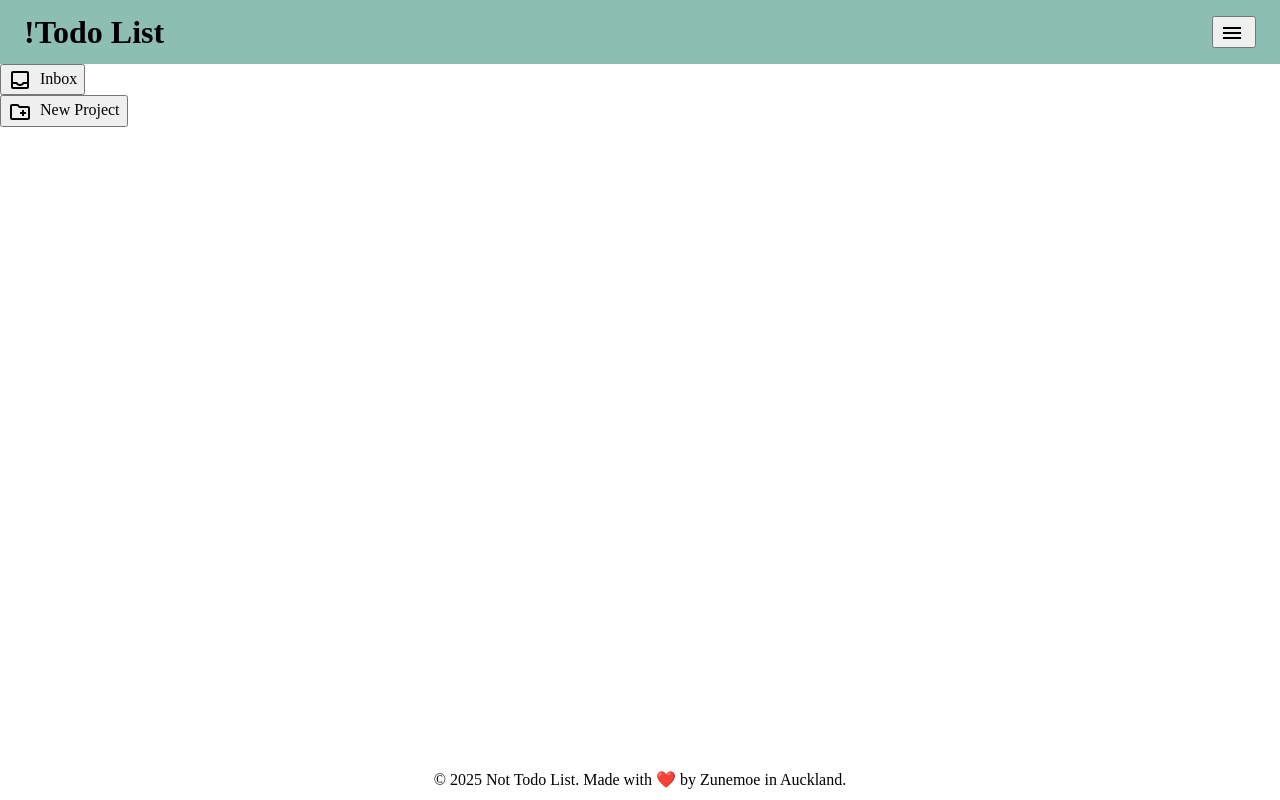
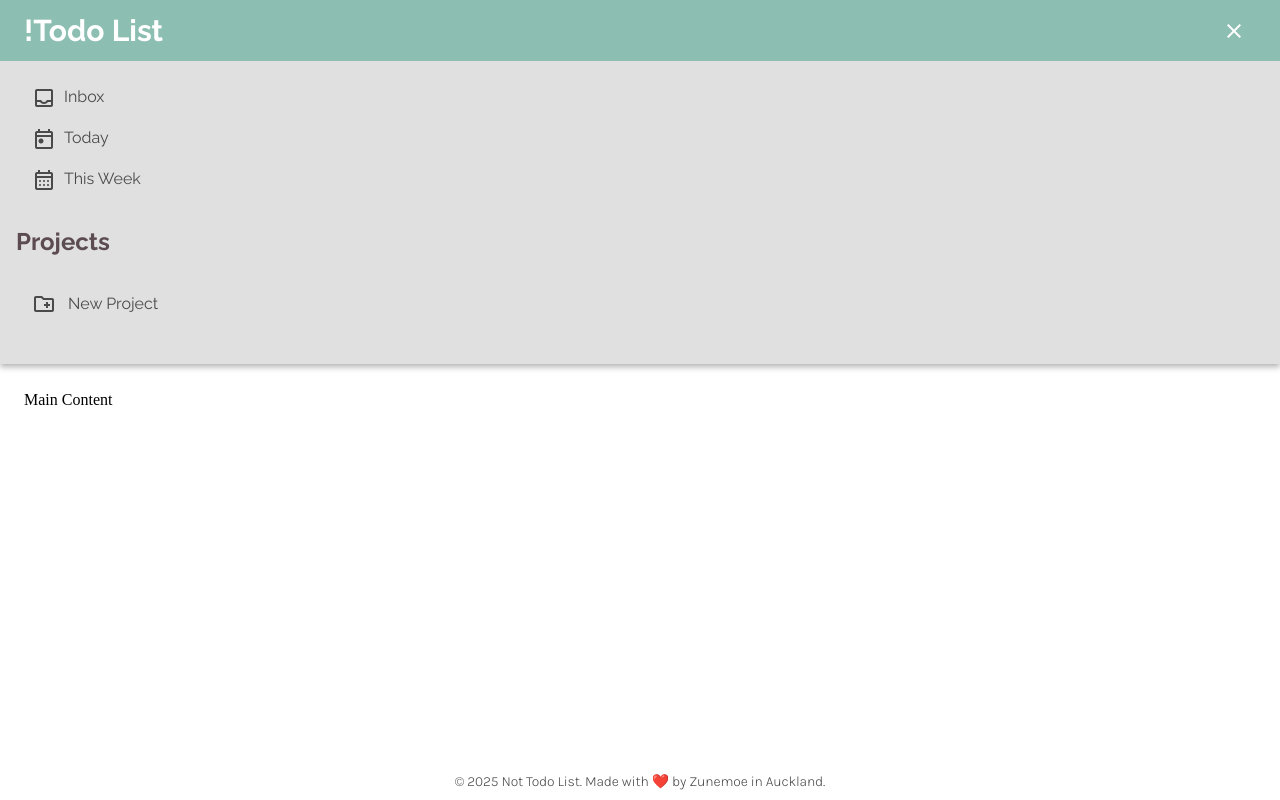
Before and after one commit to zunemoe/top-todo-list, a website built with webpack: page src/template.html in a window 1280 px wide. Both pictures are taken after a click on the button "menu". Built offline with nearby package versions, Linux system fonts and the light colour scheme.

Commit message:
style header and sidebar

```diff
--- /dev/null
+++ b/src/styles/components/footer.css
@@ -0,0 +1,7 @@
+footer {
+    font-family: var(--font-family-secondary);
+    font-size: var(--font-size-xs);
+    font-weight: var(--font-weight-light);
+    letter-spacing: var(--letter-spacing-tight);
+    color: var(--color-gray-dark);
+}
--- /dev/null
+++ b/src/styles/components/header.css
@@ -0,0 +1,29 @@
+header {
+    background-color: var(--color-green);
+    font-family: var(--font-family-primary);
+}
+
+header h1 {
+    font-size: var(--font-size-l);
+    color: var(--color-white);
+}
+
+#hamburger-menu {
+    color: var(--color-white);
+    background-color: transparent;
+    border: none;
+    cursor: pointer;
+}
+
+#hamburger-menu:hover {
+    filter: brightness(var(--hover-brightness));
+}
+
+.icon-fade {
+    transition: opacity 0.2s ease;
+    opacity: 1;
+}
+
+.icon-fade.hide {
+    opacity: 0;
+}
--- /dev/null
+++ b/src/styles/components/sidebar.css
@@ -0,0 +1,49 @@
+#sidebar {
+    transition: max-height 0.5s ease-in-out;
+    background-color: var(--color-gray-light);
+    box-shadow: var(--box-shadow);
+    padding: var(--spacing-s);
+    font-family: var(--font-family-primary);
+}
+
+#sidebar.active {
+    max-height: 100dvh;
+}
+
+.sidebar-section {
+    margin-bottom: var(--spacing-m);
+}
+
+#sidebar nav ul {
+    list-style: none;
+    padding: 0;
+}
+
+#sidebar nav ul li button,
+#new-project-btn {
+    display: block;
+    width: 100%;
+    background: none;
+    border: none;
+    text-align: left;
+    cursor: pointer;
+    padding: var(--spacing-xs) 0 var(--spacing-xs) var(--spacing-s);
+    color: var(--color-gray-dark);
+    border-radius: var(--border-radius);
+}
+
+#sidebar nav ul li button:hover,
+#new-project-btn:hover {
+    background-color: var(--color-orange);
+}
+
+.sidebar-section h3 {
+    font-size: var(--font-size-m);
+    font-weight: var(--font-weight-bold);
+    margin-bottom: var(--spacing-xs);
+    color: var(--color-brown);
+}
+
+.sidebar-section .material-symbols-outlined {
+    margin-right: var(--spacing-xs);
+}
--- a/src/styles/layout.css
+++ b/src/styles/layout.css
@@ -11,7 +11,6 @@ header {
     align-items: center;
     padding: var(--spacing-xs) var(--spacing-m);
     z-index: var(--z-index-header);
-    background-color: var(--color-green);
 }
 
 body {
@@ -32,19 +31,9 @@ footer {
 }
 
 #sidebar {
-    position: absolute;
-    top: 0;
-    left: 0;
+    overflow: hidden;
+    max-height: 0;
     width: 100%;
-    height: 250px;
-    background-color: var(--color-primary);
-    transform: translateY(-100%);
-    transition: transform 0.3s ease-in-out;
-
-}
-
-#sidebar.active {
-    transform: translateY(0);
 }
 
 #main {
--- a/src/styles/main.css
+++ b/src/styles/main.css
@@ -5,10 +5,14 @@
 
 @import './layout.css';
 
-@import './components/icons.css';
+@import './components/header.css';
+@import './components/footer.css';
+@import './components/sidebar.css';
 
 @import './pages/form-ui.css';
 @import './pages/project-ui.css';
 @import './pages/todo-ui.css';
 
+@import './components/icons.css';
+
 @import './responsive.css';
--- a/src/styles/variables.css
+++ b/src/styles/variables.css
@@ -44,9 +44,9 @@
     --opacity-disabled: 0.5;
     --transition-fast: all 0.2s ease-in-out;
     --transition-slow: all 0.5s ease-in-out;
-    --hover-brightness: 1.1;
+    --hover-brightness: 1.2;
 
     /* Miscellaneous Variables */
     --border-radius: 8px;
-    --box-shadow: 0 4px 8px rgba(0, 0, 0, 0.3);
+    --box-shadow: 0 3px 6px rgba(0, 0, 0, 0.3);
 }
--- a/src/template.html
+++ b/src/template.html
@@ -23,22 +23,22 @@
     <div id="app">
         <div id="sidebar">
             <nav>
-                <button id="inbox-btn">
-                    <span class="material-symbols-outlined">
-                        inbox
-                    </span>
-                    <span class="inbox-label">Inbox</span>
-                </button>
-                <div class="project-nav">
+                <ul class="sidebar-section">
+                    <li><button data-nav="inbox"><span class="material-symbols-outlined">inbox</span>Inbox</button></li>
+                    <li><button data-nav="today"><span class="material-symbols-outlined">today</span>Today</button></li>
+                    <li><button data-nav="week"><span class="material-symbols-outlined">calendar_month</span>This Week</button></li>
+                </ul>
+                <div class="sidebar-section">
+                    <h3>Projects</h3>
+                    <ul id="project-list">
+                        <!-- Project items dynamically inserted here -->
+                    </ul>
                     <button id="new-project-btn">
                         <span class="material-symbols-outlined">
                             create_new_folder
                         </span>
                         New Project
                     </button>
-                    <ul id="project-list">
-                        <!-- Project items dynamically inserted here -->
-                    </ul>
                 </div>
             </nav>
         </div>
--- a/src/ui/sidebar.js
+++ b/src/ui/sidebar.js
@@ -1,6 +1,8 @@
 export function setupSidebarToggle() {
     const hamburgerMenu = document.getElementById('hamburger-menu');
+    const icon = hamburgerMenu.querySelector('.material-symbols-outlined');
     const sidebar = document.getElementById('sidebar');
+
     console.log('Setting up sidebar toggle');
     console.log('Hamburger menu:', hamburgerMenu);
     console.log('Sidebar:', sidebar);
@@ -8,5 +10,11 @@ export function setupSidebarToggle() {
     hamburgerMenu.addEventListener('click', () => {
         console.log('Hamburger menu clicked');
         sidebar.classList.toggle('active');
+        icon.classList.add('hide');
+
+        setTimeout(() => {
+            icon.textContent = sidebar.classList.contains('active') ? 'close' : 'menu';
+            icon.classList.remove('hide');
+        }, 200);
     });
 }
```
Also changed, not shown: src/styles/components/icons.css (line endings or trailing spaces).
